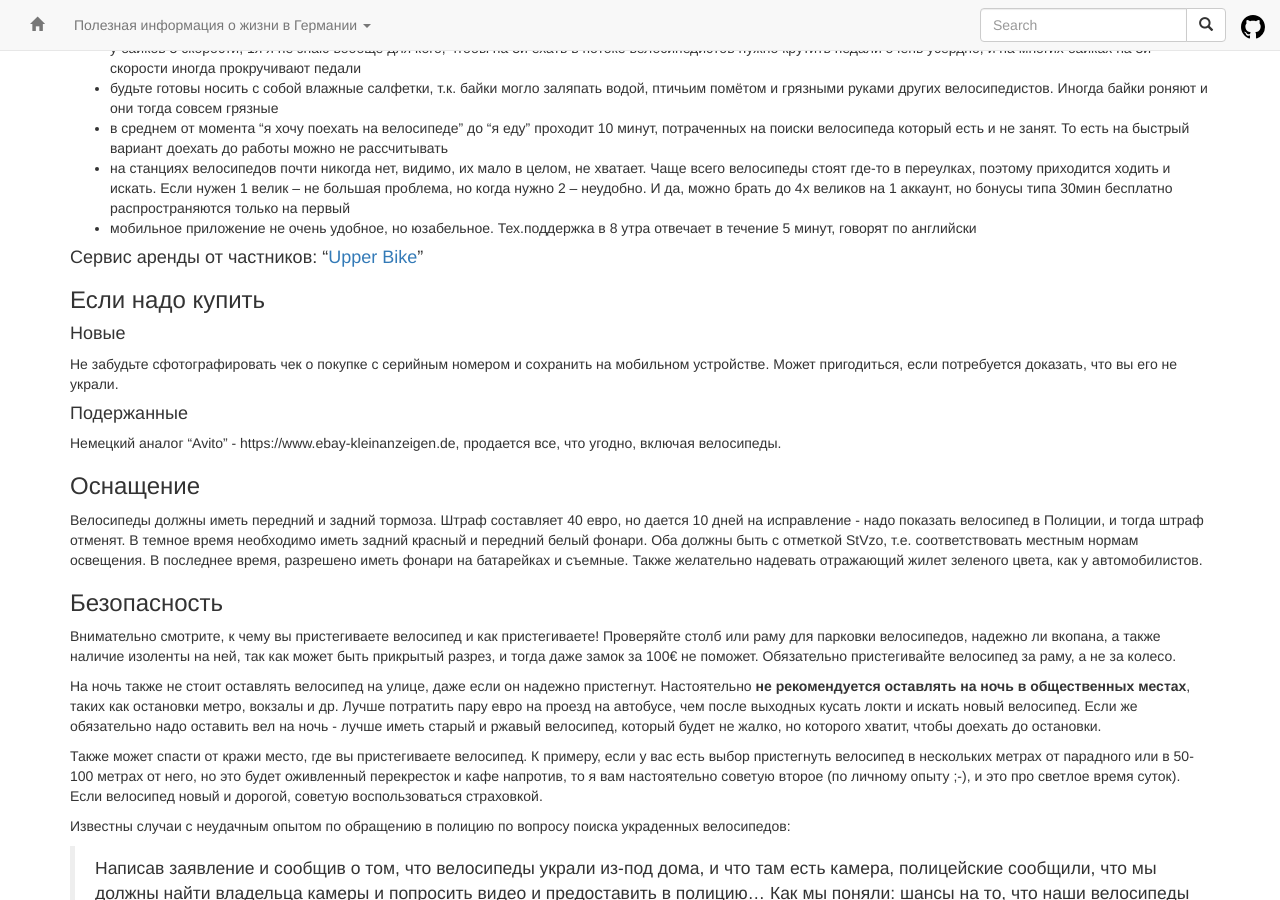
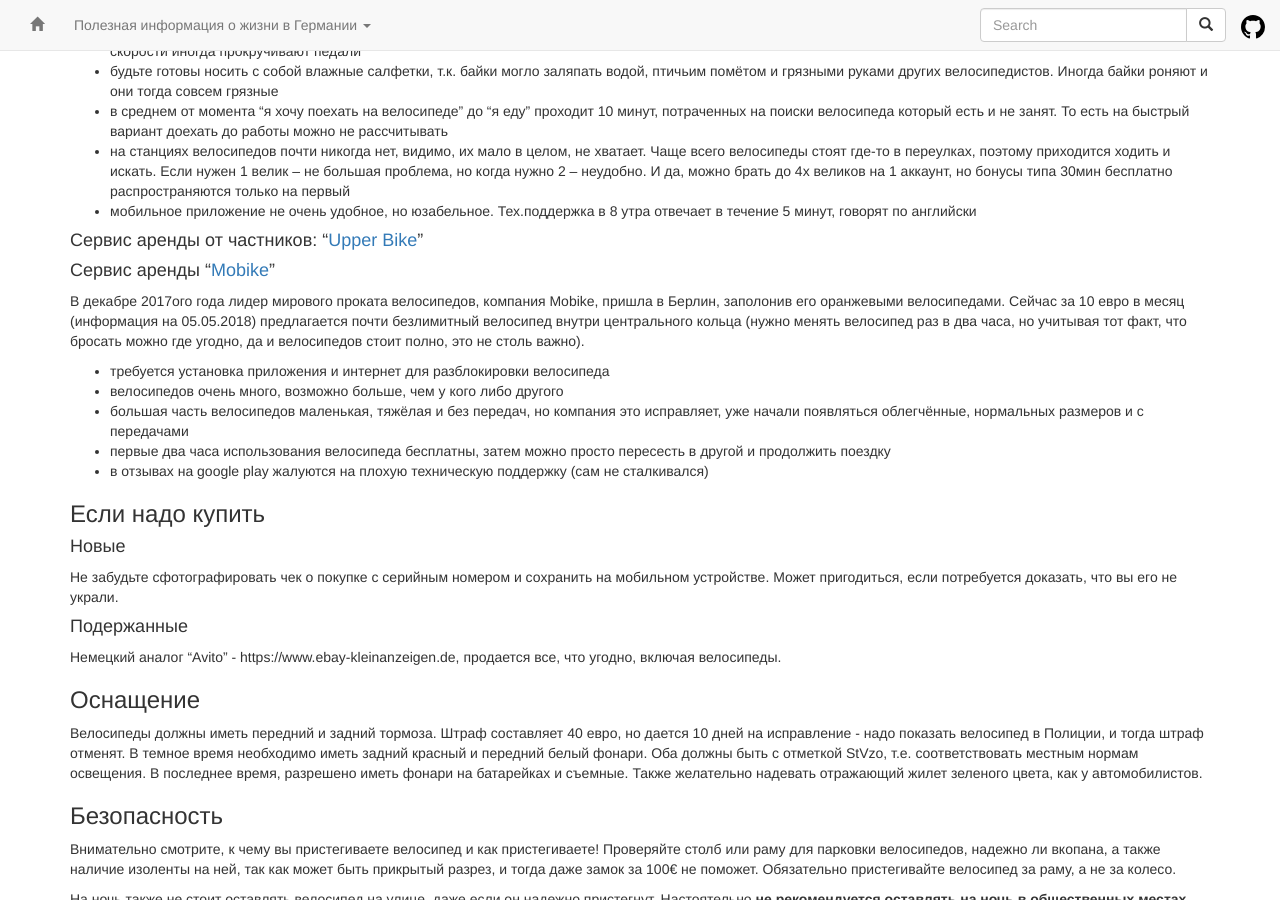
Before and after one commit to ru-de/faq, a Jekyll site: the page built from pages/Велосипеды.md, in a window 1280 px wide and 900 px high, scrolled down 1406 px. Built offline with Jekyll 4.4.1, drawn with Linux system fonts in a browser that asks for light colours; nearby versions of some CDN libraries.

Commit message:
Travis #789: sync github pages

```diff
--- a/pages/Велосипеды.md
+++ b/pages/Велосипеды.md
@@ -48,7 +48,7 @@ layout: default
 #### Сервис аренды "[Lidl-bike](https://www.lidl-bike.de/de)"
 Сервис от крупной сети супермаркетов [Lidl](https://www.lidl.de/) в партнёрстве с проектом DB [Call a Bike](https://www.callabike-interaktiv.de/). Необходима [регистрация](https://www.lidl-bike.de/de/registrieren) и установленное [приложение](https://www.lidl-bike.de/de/soeinfachgehts/app). Велосипеды расположены в большом количестве на тротуарах вдоль крупных проспектов, найти велосипед можно на [карте](https://www.lidl-bike.de/de/rad-finden).
 
-### Сервис аренды "[NextBike](https://www.nextbike.de)"
+#### Сервис аренды "[NextBike](https://www.nextbike.de)"
 Администрация Берлина провела новый тендер на спонсорство и на замену Call a Bike пришёл NextBike, чьи велосипеды теперь стоят на тех же местах, где раньше был Call a Bike.
 Условия такие же, как у LidlBike.
 Обратите внимание на особые цены для Берлина: https://www.nextbike.de/en/berlin/prices/
@@ -73,6 +73,16 @@ layout: default
 - мобильное приложение не очень удобное, но юзабельное. Тех.поддержка в 8 утра отвечает в течение 5 минут, говорят по английски
 
 #### Сервис аренды от частников: "[Upper Bike](https://www.upperbike.com/en/)"
+
+#### Сервис аренды "[Mobike](https://mobike.com)"
+
+В декабре 2017ого года лидер мирового проката велосипедов, компания Mobike, пришла в Берлин, заполонив его оранжевыми велосипедами. Сейчас за 10 евро в месяц (информация на 05.05.2018) предлагается почти безлимитный велосипед внутри центрального кольца (нужно менять велосипед раз в два часа, но учитывая тот факт, что бросать можно где угодно, да и велосипедов стоит полно, это не столь важно).
+
+- требуется установка приложения и интернет для разблокировки велосипеда
+- велосипедов очень много, возможно больше, чем у кого либо другого
+- большая часть велосипедов маленькая, тяжёлая и без передач, но компания это исправляет, уже начали появляться облегчённые, нормальных размеров и с передачами
+- первые два часа использования велосипеда бесплатны, затем можно просто пересесть в другой и продолжить поездку
+- в отзывах на google play жалуются на плохую техническую поддержку (сам не сталкивался)
 
 ### Если надо купить
 
```
